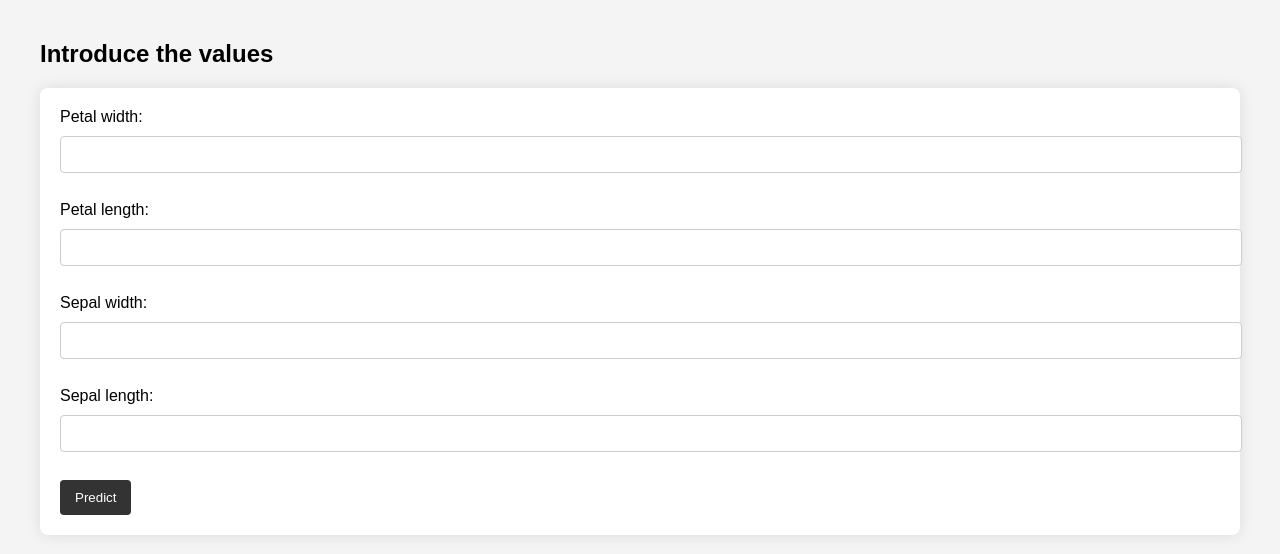
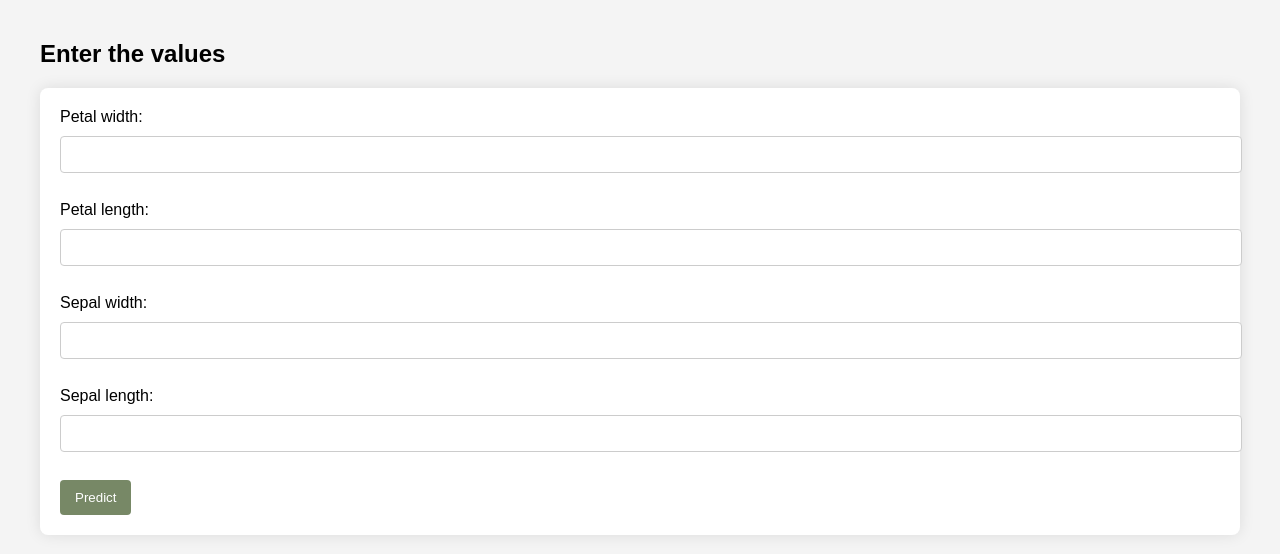
Before and after one commit to qtjefferies/4Geeks-flask-render-self, a Flask app: page / in a window 1280 px wide. Shown: the top 554 px of the page. Run offline with Flask 3, Linux system fonts and the light colour scheme; parts of the project's set-up code (start-up, migrations or seed data) failed here and were passed over.

Commit message:
Refactor app.py and index.html
- Refactor app.py to include a new route for handling form submissions.
- Update index.html to change the heading text from "Introduce the values" to "Enter the values".

Closes #123

```diff
--- a/src/requirements.txt
+++ b/requirements.txt
@@ -1,3 +1,3 @@
 Flask==3.0.2
 gunicorn==21.2.0
-scikit-learn==1.2.2
+scikit-learn==1.5.2
--- a/src/app.py
+++ b/src/app.py
@@ -6,6 +6,7 @@ from pickle import load
 app = Flask(__name__, template_folder='../templates')
 
 model = load(open("../models/decision_tree_classifier_default_42.sav", "rb"))
+
 class_dict = {
     "0": "Iris setosa",
     "1": "Iris versicolor",
@@ -29,3 +30,7 @@ def index():
         pred_class = None
 
     return render_template("index.html", prediction=pred_class)
+
+
+if __name__ == "__main__":
+    app.run(debug=True)
--- a/templates/index.html
+++ b/templates/index.html
@@ -22,7 +22,7 @@
             border: 1px solid #ccc;
         }
         input[type="submit"] {
-            background-color: #333;
+            background-color: #786;
             color: #fff;
             padding: 10px 15px;
             border: none;
@@ -41,7 +41,7 @@
     </style>
 </head>
 <body>
-    <h2>Introduce the values</h2>
+    <h2>Enter the values</h2>
 
     <form action="/" method="post">
         Petal width: <input type="number" step="any" name="val1" required><br><br>
```
Also changed, not shown: 2 other files.
